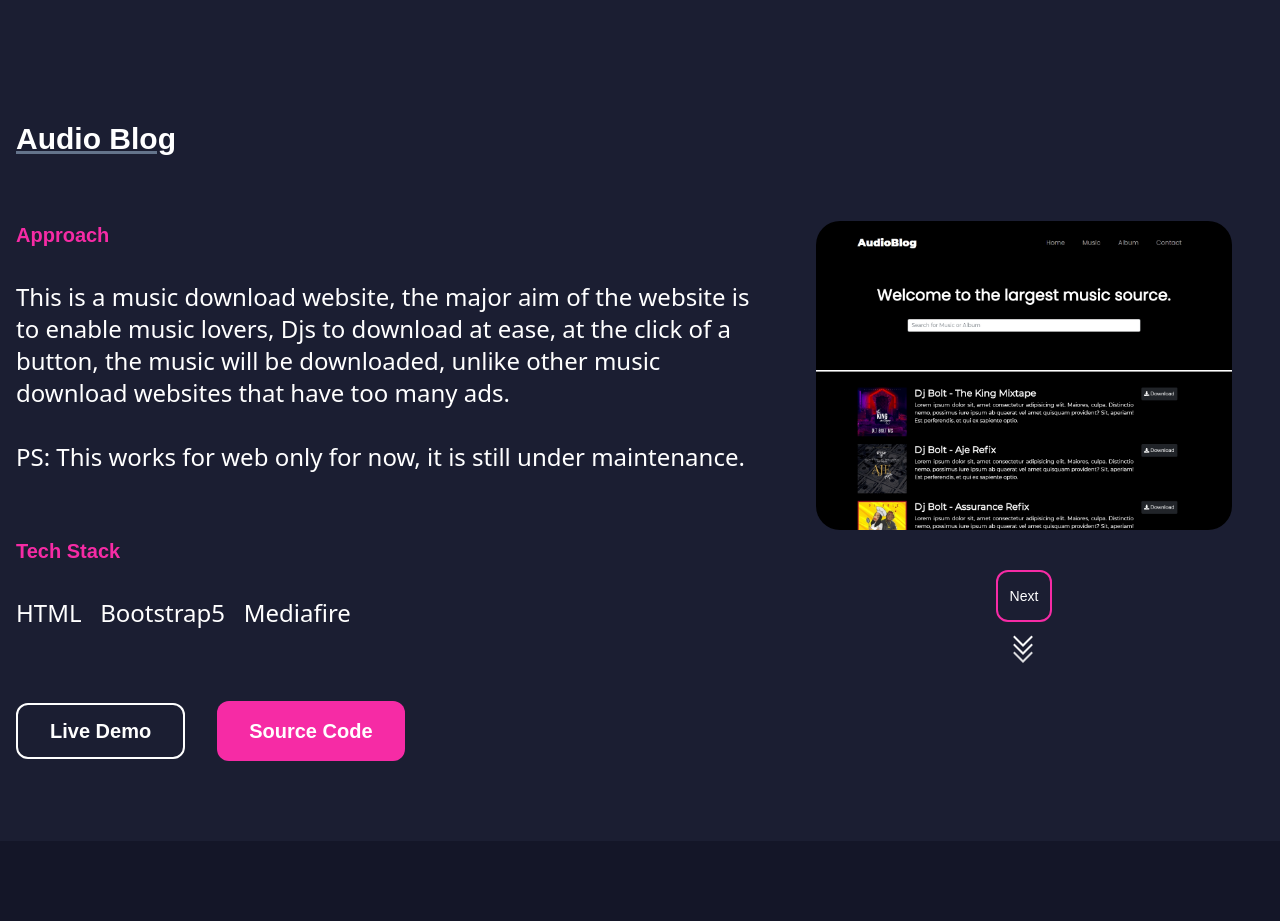
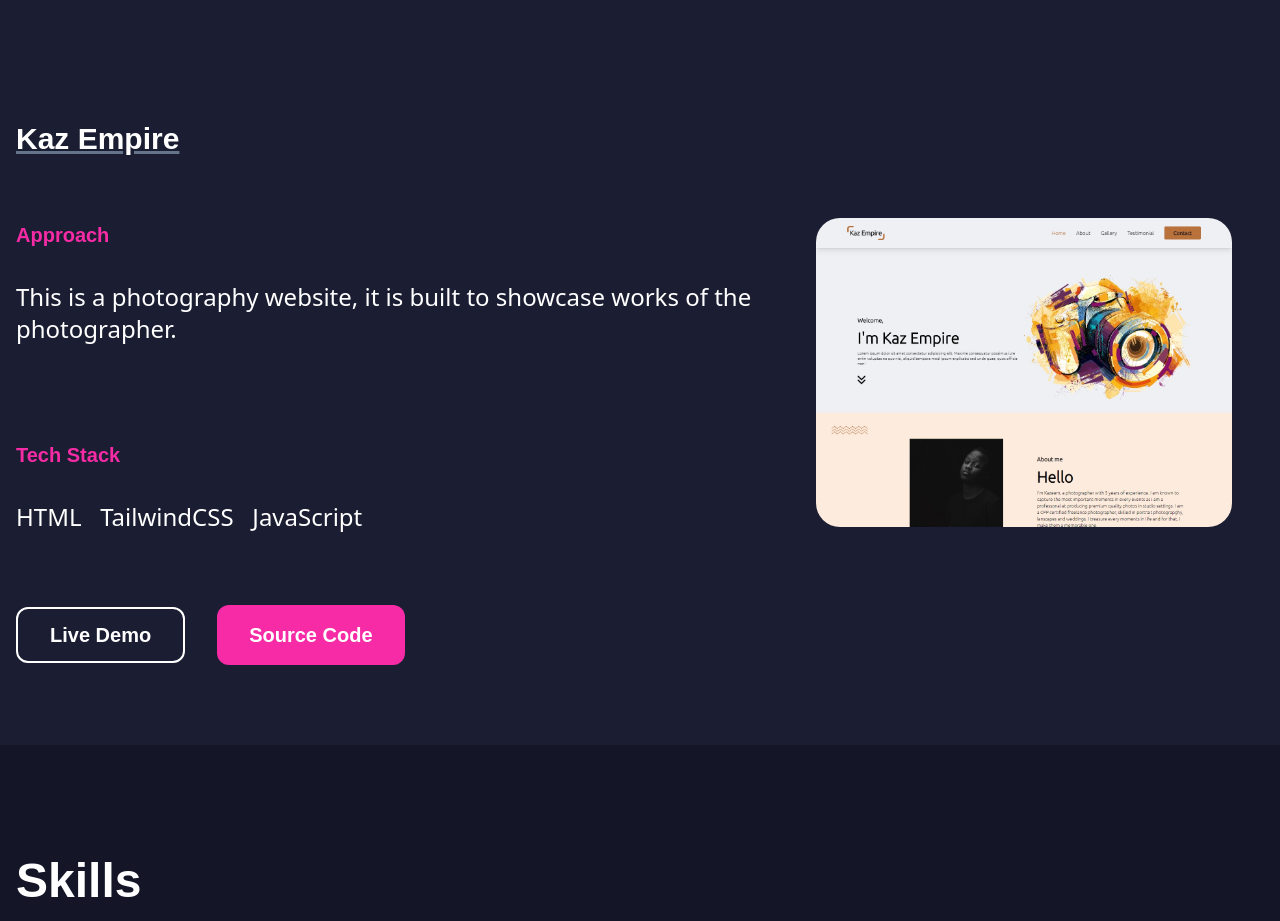
Before and after one commit to BoltUltra/my-portfolio, a website: page index.html in a window 1280 px wide. Shown: the part 2360-3281 px from the top of the page. Drawn offline with Linux system fonts and the light colour scheme.

Commit message:
Added a new project

```diff
--- a/index.html
+++ b/index.html
@@ -234,22 +234,20 @@
             <div class="flex flex-col w-full p-4 xl:w-3/5 justify-center lg:items-start overflow-y-hidden">
                 <h1
                     class="font-semibold font-poppins text-xl text-white md:text-xl lg:text-3xl text-left md:text-left mt-5 underline decoration-slate-500">
-                    Audio Blog</h1>
+                    Kaz Empire</h1>
                 <p class="main-font font-semibold font-montserrat text-xl mt-16 ">Approach</p>
                 <p
                     class="font-thin font-montserra text-white mt-8 text-2xl md:text-2xl lg:text-2xl text-left md:text-left">
-                    This is a music download website, the major aim of the website is to enable music lovers, Djs to
-                    download at ease, at the click of a button, the music will be downloaded, unlike other music
-                    download websites that have too many ads.</p>
+                    This is a photography website, it is built to showcase works of the photographer.</p>
                 <p
                     class="font-thin font-montserra text-white mt-8 text-2xl md:text-2xl lg:text-2xl text-left md:text-left">
-                    PS: This works for web only for now, it is still under maintenance.</p>
+                </p>
                 <p class="main-font font-semibold font-montserrat text-xl mt-16">Tech Stack</p>
                 <p
                     class="font-thin font-montserra text-white mt-8 text-2xl md:text-2xl lg:text-2xl text-left md:text-left">
-                    HTML &nbsp Bootstrap5 &nbsp Mediafire</p>
+                    HTML &nbsp TailwindCSS &nbsp JavaScript</p>
                 <div class="flex space-x-8 my-2 md:items-center justify-center mb-16">
-                    <a href="https://audio-blog.netlify.app/" target="_blank" rel="noopener noreferrer">
+                    <a href="https://kaz-empire.netlify.app/" target="_blank" rel="noopener noreferrer">
                         <button
                             class="px-8 py-3 rounded-xl text-white font-bold font-poppins mt-16 flex items-center space-x-3 border-solid border-2 border-white text-xl sm:w-auto hover:border-2 hover:bg-slate-800">
                             <span>Live Demo</span>
@@ -265,9 +263,9 @@
             </div>
             <!-- Right column -->
             <div class="w-full xl:w-2/5 p-12 overflow-hidden md:pt-1">
-                <img src="./assets/music-blog.jpg" alt="project name" class="rounded-3xl text-white" />
+                <img src="./assets/kaz.jpg" alt="project name" class="rounded-3xl text-white" />
                 <div class="flex items-center mt-10 justify-center">
-                    <div>
+                    <!-- <div>
                         <button
                             class="p-3 rounded-xl text-white font-bold font-poppins border-solid border-2 border-[#F62BA5] hover:bg-slate-800">
                             <span class="text-white text-sm font-montserrat font-thin">Next</span>
@@ -277,7 +275,7 @@
                             <span class="m_scroll_arrows two"></span>
                             <span class="m_scroll_arrows three"></span>
                         </div>
-                    </div>
+                    </div> -->
                 </div>
             </div>
         </div>
```
Also changed, not shown: assets/kaz.jpg (added).
